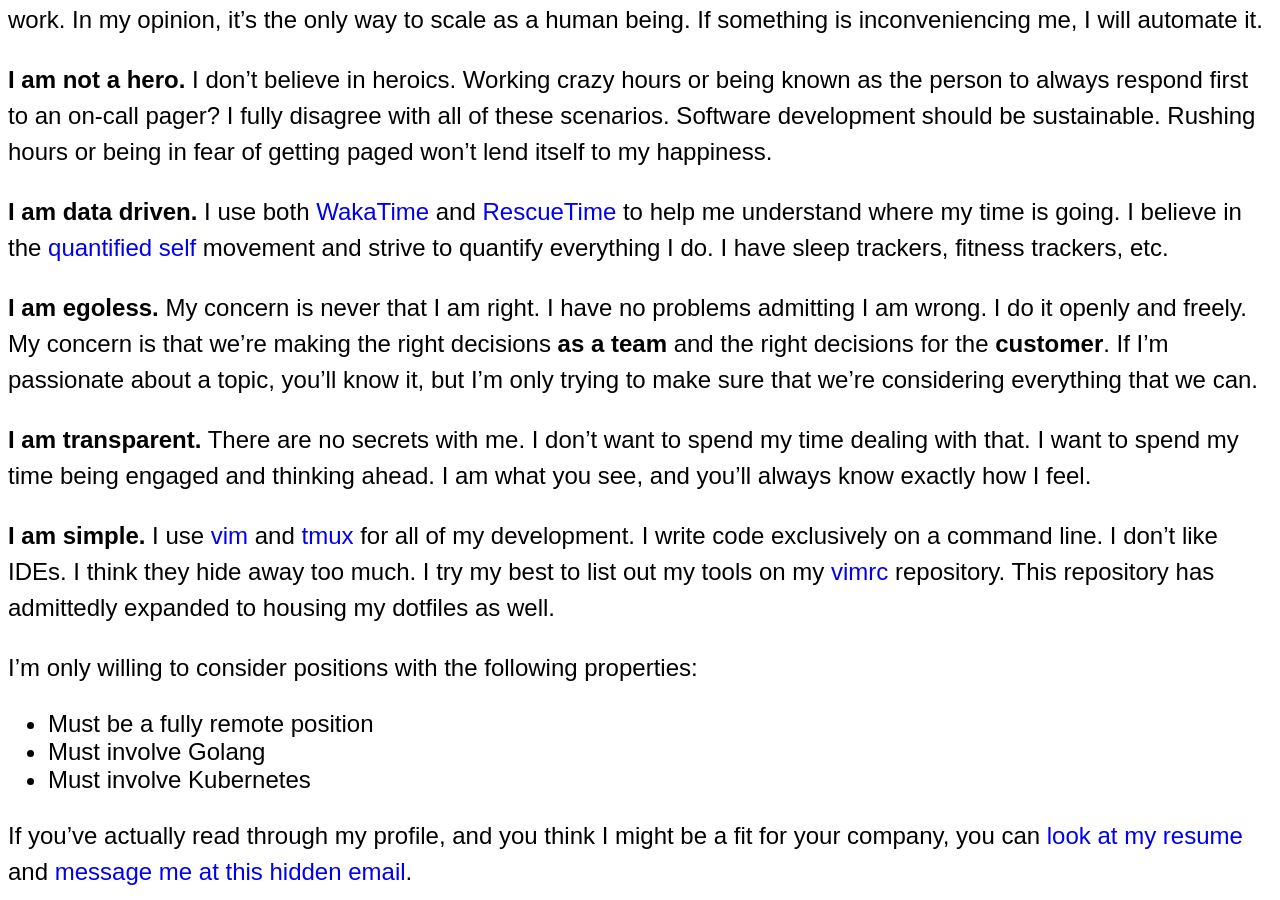
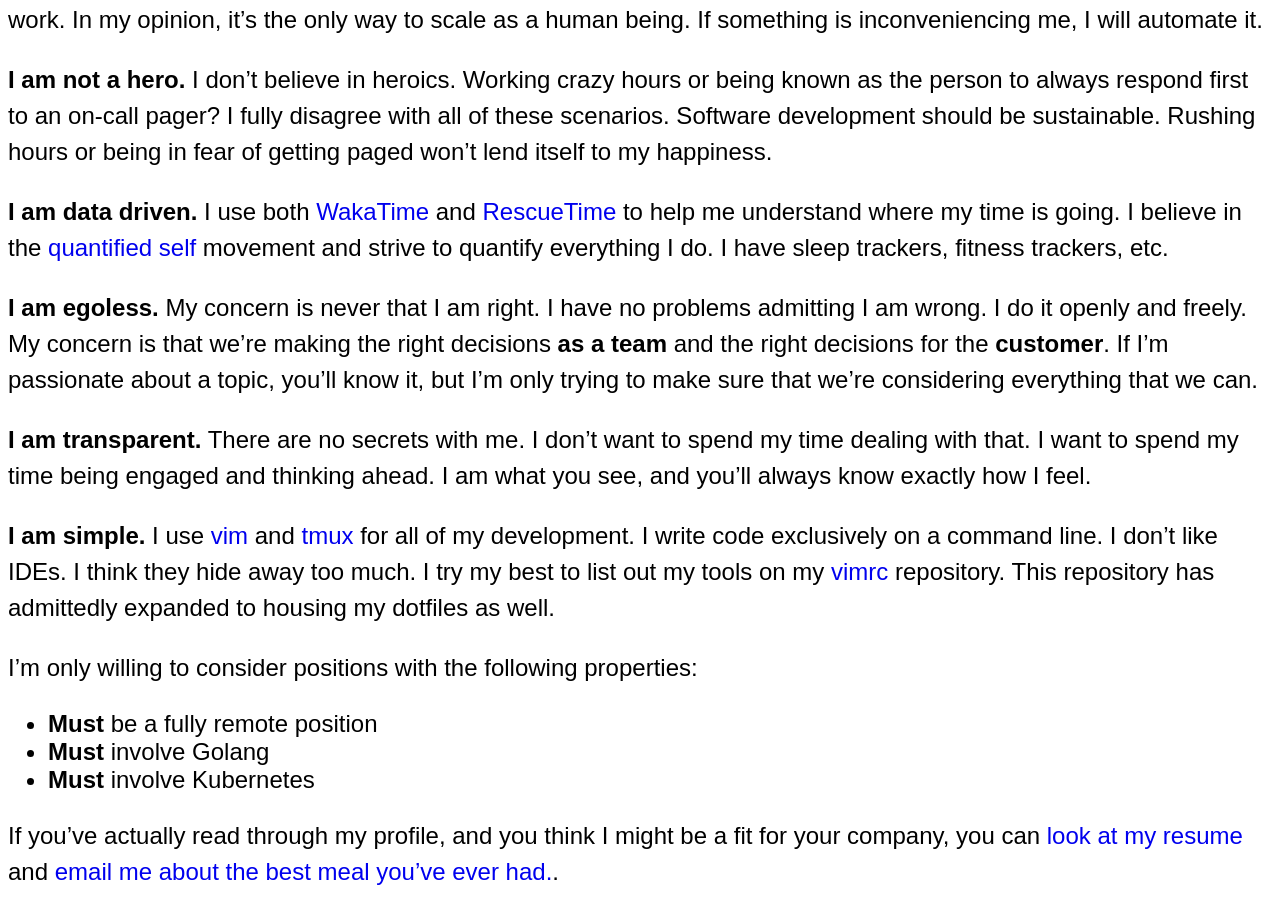
Before and after one commit to abatilo/blog, a Jekyll site: the page built from about/index.md, in a window 1280 px wide and 900 px high, scrolled down 1741 px. Built offline with Jekyll 4.4.1, drawn with Linux system fonts in a browser that asks for light colours; our own code applies the rules of GitHub Pages for plain Markdown files.

Commit message:
Update index.md

```diff
--- a/about/index.md
+++ b/about/index.md
@@ -105,11 +105,10 @@
 repository has admittedly expanded to housing my dotfiles as well.
 
 I'm only willing to consider positions with the following properties:
-* Must be a fully remote position
-* Must involve Golang
-* Must involve Kubernetes
+* **Must** be a fully remote position
+* **Must** involve Golang
+* **Must** involve Kubernetes
 
 If you've actually read through my profile, and you think I might be a fit for your
 company, you can [look at my resume](https://www.aaronbatilo.dev/resume) and
-[message me at this hidden
-email](mailto:aaronbatilo+gentle@gmail.com).
+[email me about the best meal you've ever had.](mailto:aaronbatilo@gmail.com).
```
